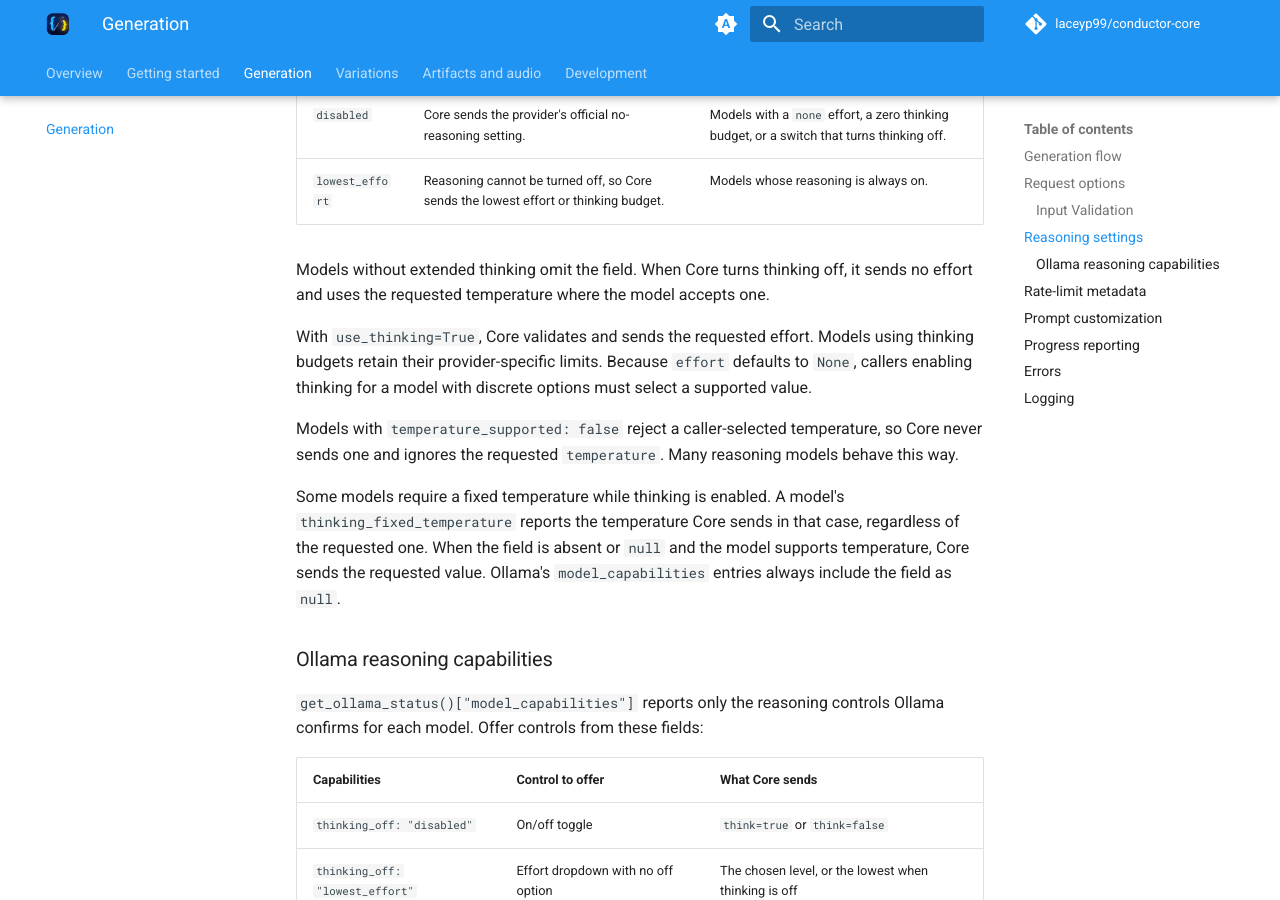
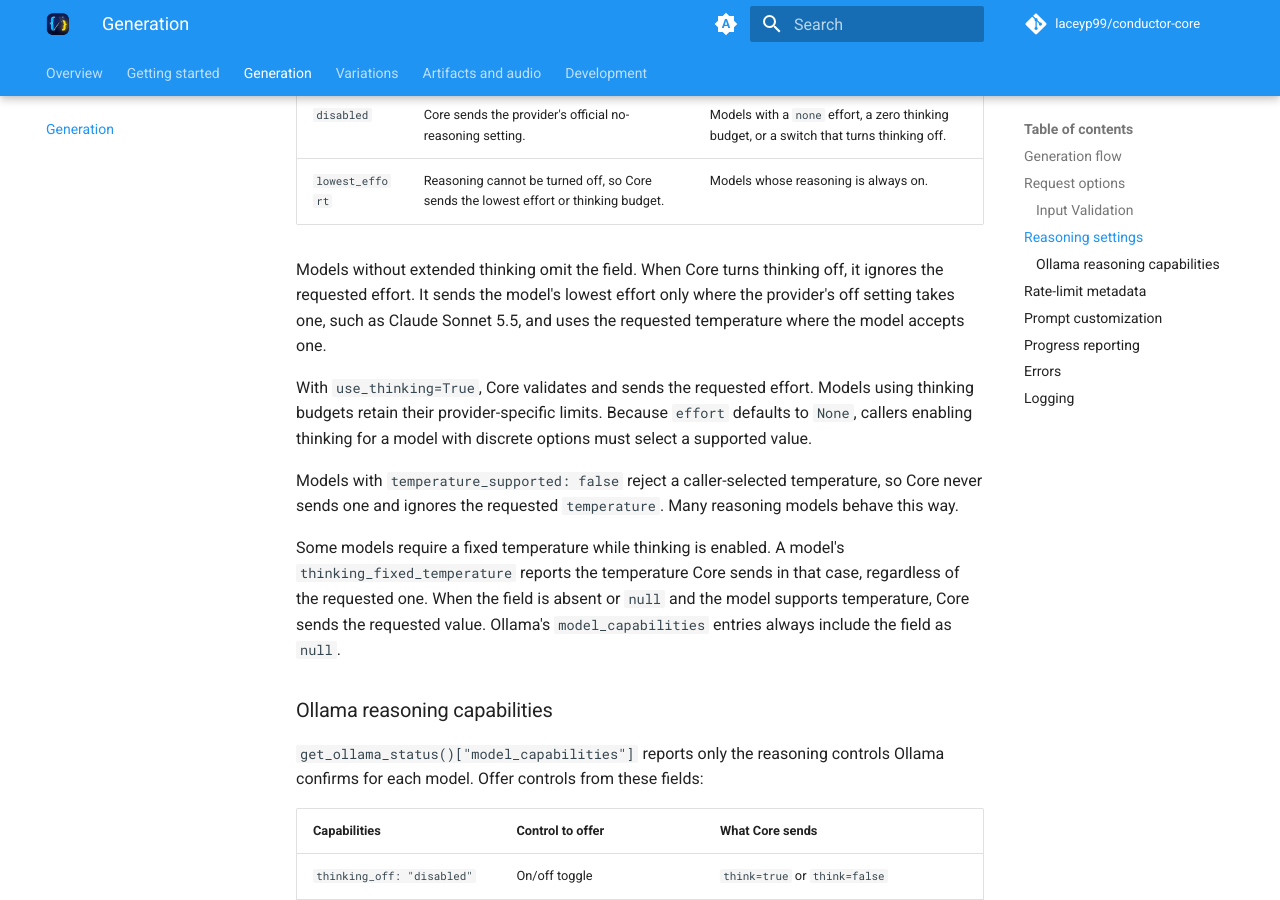
Before and after one commit to laceyp99/conductor-core, an MkDocs documentation site: the page built from docs/generation.md, in a window 1280 px wide and 900 px high, scrolled down 1671 px. Built offline with MkDocs 1.6.1 and Material for MkDocs 9.7.7, drawn with Linux system fonts in a browser that asks for light colours; comment, search, counter and statistics services are not loaded.

Commit message:
fix(models): report Sonnet 5.5 thinking-off as disabled
Sonnet 5.5 rejects thinking type "disabled" and turns thinking off with
"between_tools". Core's public thinking_off metadata now reports that as
"disabled", and an Anthropic-only thinking_off_type field tells the
adapter which request to send. THINKING_OFF_MODES is back to two values.

Co-Authored-By: Claude Opus 5.5 (1M context) <noreply@anthropic.com>

```diff
--- a/docs/generation.md
+++ b/docs/generation.md
@@ -63,8 +63,9 @@ Every thinking-capable model reports `thinking_off`, which says what
 | `lowest_effort` | Reasoning cannot be turned off, so Core sends the lowest effort or thinking budget. | Models whose reasoning is always on. |
 
 Models without extended thinking omit the field. When Core turns thinking off,
-it sends no effort and uses the requested temperature where the model accepts
-one.
+it ignores the requested effort. It sends the model's lowest effort only where
+the provider's off setting takes one, such as Claude Sonnet 5.5, and uses the
+requested temperature where the model accepts one.
 
 With `use_thinking=True`, Core validates and sends the requested effort. Models
 using thinking budgets retain their provider-specific limits. Because `effort`
```
Also changed, not shown: .agents/skills/add-model-support/references/repo-integration.md (+4 -1 lines), CHANGELOG.md (+2 -2 lines), 5 other files.
